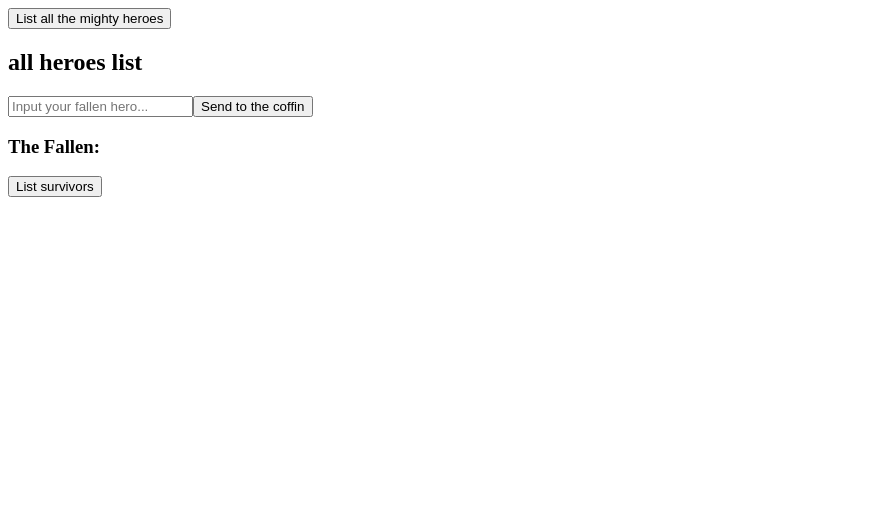
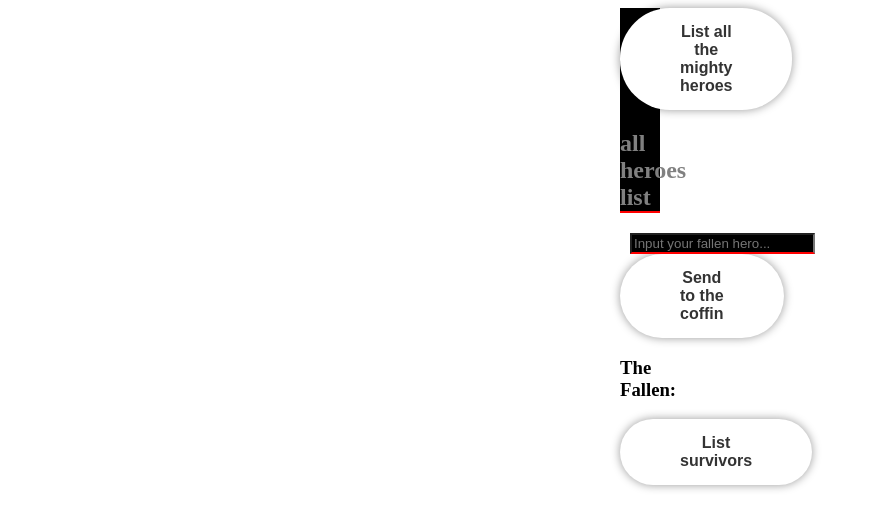
Before and after one commit to Vik0411/Lotr-comp, a React (Create React App) app: page / in a window 1280 px wide. Shown: the top 528 px of the page, without its empty margins (0-872 px from the left). Built offline with nearby package versions, Linux system fonts and the light colour scheme.

Commit message:
Styles prep

```diff
--- a/package.json
+++ b/package.json
@@ -12,7 +12,8 @@
     "@types/react-dom": "^18.2.7",
     "react": "^18.2.0",
     "react-dom": "^18.2.0",
-    "react-scripts": "5.0.1",
+    "react-scripts": "^5.0.1",
+    "styled-components": "^6.0.7",
     "typescript": "^4.9.5",
     "web-vitals": "^2.1.4"
   },
--- a/src/App.tsx
+++ b/src/App.tsx
@@ -2,14 +2,32 @@ import FallenHeroes from "./components/FallenHeroes";
 import { LotrProvider } from "./context";
 import AllMightyHeroes from "./components/AllMightyHeroes";
 import Survivors from "./components/Survivors";
+import { Container } from "./components/styles/Container.styled";
+import { Flex } from "./components/styles/Flex.styled";
+import { StyledHeader } from "./components/styles/Header.styled";
+import { ThemeProvider } from "styled-components";
+
+const theme = {
+  colors: {
+    header: "#000000",
+    subheader: "#808080",
+    body: "#000000",
+    footer: "#000000",
+  },
+  mobile: "768px",
+};
 
 function App() {
   return (
-    <LotrProvider>
-      <AllMightyHeroes />
-      <FallenHeroes />
-      <Survivors />
-    </LotrProvider>
+    <ThemeProvider theme={theme}>
+      <Container>
+        <LotrProvider>
+          <AllMightyHeroes />
+          <FallenHeroes />
+          <Survivors />
+        </LotrProvider>
+      </Container>
+    </ThemeProvider>
   );
 }
 
--- a/src/components/AllMightyHeroes.tsx
+++ b/src/components/AllMightyHeroes.tsx
@@ -1,11 +1,12 @@
+import { StyledHeader, StyledSubeader } from "./styles/Header.styled";
+import { Button } from "./styles/Button.styled";
+
 function AllMightyHeroes() {
   return (
-    <header className="heading">
-      <button className="btn list_all">List all the mighty heroes</button>
-      <div className="all__heroes__panel">
-        <h2 className="all_heroes__list">all heroes list</h2>
-      </div>
-    </header>
+    <StyledHeader>
+      <Button>List all the mighty heroes</Button>
+      <StyledSubeader>all heroes list</StyledSubeader>
+    </StyledHeader>
   );
 }
 
--- a/src/components/FallenHeroes.tsx
+++ b/src/components/FallenHeroes.tsx
@@ -1,6 +1,8 @@
 import { LotrContext } from "../context";
 import React, { useState } from "react";
 import { FallenHero } from "./FallenHero";
+import { Button } from "./styles/Button.styled";
+import { StyledInput } from "./styles/Header.styled";
 
 function FallenHeroes() {
   // the FallenHero component should be rendered in this component in a loop or so
@@ -40,18 +42,16 @@ function FallenHeroes() {
   return (
     <div>
       <form onSubmit={addFallenHero}>
-        <input
+        <StyledInput
           type="text"
-          className="input_fallen"
           value={fallenHero}
           placeholder="Input your fallen hero..."
           onChange={handleChange}
         />
-        <button type="submit" className="btn input_fallen">
-          Send to the coffin
-        </button>
+        <br></br>
+        <Button type="submit">Send to the coffin</Button>
         <h3>The Fallen:</h3>
-        <ul className="fallen_heroes__list">
+        <ul>
           {campaign.fallenHeroes.map(
             (fallenHero): JSX.Element => (
               <FallenHero fallenHero={fallenHero} key={fallenHero} />
--- a/src/components/Survivors.tsx
+++ b/src/components/Survivors.tsx
@@ -1,10 +1,12 @@
+import { Button } from "./styles/Button.styled";
+
 function Survivors() {
   return (
     <div>
-      <header className="header">
-        <button className="btn list_survivors">List survivors</button>
-        <div className="rest__panel">
-          <ul className="rest__heroes__list">{}</ul>
+      <header>
+        <Button>List survivors</Button>
+        <div>
+          <ul>{}</ul>
         </div>
       </header>
     </div>
--- /dev/null
+++ b/src/components/styles/Button.styled.js
@@ -0,0 +1,18 @@
+import styled from "styled-components";
+
+export const Button = styled.button`
+  border-radius: 50px;
+  border: none;
+  box-shadow: 0 0 10px rgba(0, 0, 0, 0.4);
+  cursor: pointer;
+  font-size: 16px;
+  font-weight: 700;
+  padding: 15px 60px;
+  background-color: ${({ bg }) => bg || "#fff"};
+  color: ${({ color }) => color || "#333"};
+
+  &:hover {
+    opacity: 0.9;
+    transform: scale(0.98);
+  }
+`;
--- /dev/null
+++ b/src/components/styles/Container.styled.js
@@ -0,0 +1,14 @@
+import styled from "styled-components";
+
+export const Container = styled.div`
+  width: 40px;
+  padding: 0 20px;
+  margin: 0 auto;
+  body {
+    align-text:center
+    background: ${({ theme }) => theme.colors.body};
+    color: hsl(192, 100%, 9%);
+    font-family: "Poppins", sans-serif;
+    font-size: 1.15em;
+  }
+`;
--- /dev/null
+++ b/src/components/styles/Header.styled.js
@@ -0,0 +1,41 @@
+import styled from "styled-components";
+
+export const StyledHeader = styled.header`
+  background-color: ${({ theme }) => theme.colors.header};
+  padding: 40px 50;
+  align-text: center;
+`;
+
+export const StyledSubeader = styled.h2`
+  background-color: ${({ theme }) => theme.colors.header};
+  color: ${({ theme }) => theme.colors.subheader};
+  border-bottom: 2px solid red;
+`;
+
+export const StyledInput = styled.input`
+  background-color: ${({ theme }) => theme.colors.header};
+  color: white;
+  border-bottom: 2px solid red;
+  transition: width 0.4s ease-in-out;
+  :focus {
+    width: 10%;
+  }
+  position: relative;
+  left: 10px;
+`;
+
+export const StyledFooter = styled.header`
+  background-color: ${({ theme }) => theme.colors.footer};
+  padding: 40px 0;
+`;
+
+export const Nav = styled.nav`
+  display: flex;
+  align-items: center;
+  justify-content: space-between;
+  margin-bottom: 40px;
+
+  @media (max-width: ${({ theme }) => theme.mobile}) {
+    flex-direction: column;
+  }
+`;
--- a/src/context.tsx
+++ b/src/context.tsx
@@ -52,7 +52,26 @@ const defaultState: CampaignContextInterface = {
   campaign: {
     fallenHeroes: [],
     restOfAliveHeroes: ["Aragorn", "Eowyn", "Beravor"],
-    allHeroes: ["Aragorn", "Eowyn", "Beravor"],
+    allHeroes: [
+      "Arwen",
+      "Elladan",
+      "Elrohir",
+      "Rossiel",
+      "Gollum",
+      "Mirlonde",
+      "Prince Imrahil",
+      "Hirluin the Fair",
+      "Denethor",
+      "Eowyn",
+      "Aragorn",
+      "Elfhelm",
+      "Galadriel",
+      "Haldir",
+      "Celeborn",
+      "Cirdan",
+      "Beorn",
+      "Beregond",
+    ],
   },
   setCampaign: () => {},
 };
```
Also changed, not shown: src/components/styles/Flex.styled.js (added, +16 -0 lines), 1 other file (tests, documents, lock files or other folders).
